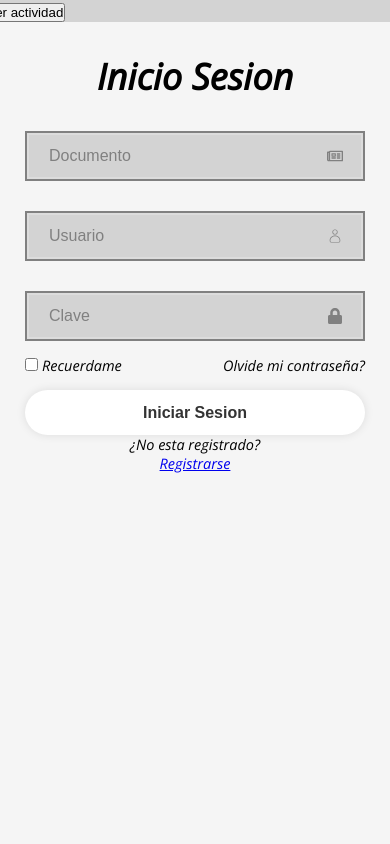
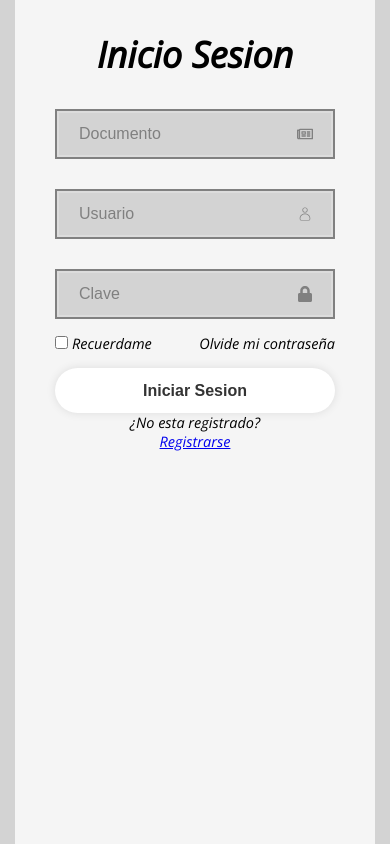
Before and after one commit to BenjaminPeres596/BancoFrontendDesarrollo, a React (Create React App) app in the folder bancofront/: page /LoginForm in a window 390 px wide. Shown: the top 844 px of the page. Built offline with nearby package versions, Linux system fonts and the light colour scheme.

Commit message:
Features

```diff
--- a/bancofront/package.json
+++ b/bancofront/package.json
@@ -37,6 +37,7 @@
   },
   "devDependencies": {
     "axios": "^1.6.7",
-    "react-icons": "^5.0.1"
+    "react-icons": "^5.0.1",
+    "react-router-dom": "^6.22.0"
   }
 }
--- a/bancofront/src/App.js
+++ b/bancofront/src/App.js
@@ -1,44 +1,23 @@
 import React, { useState, useEffect } from "react";
 import "./App.css";
-import { Boton } from "./Components/boton";
-import * as APITransferencia from "./services/transferencia";
-import LoginForm from "./Components/LoginForm/LoginForm";
-import { ListarArrays } from "./Components/listarArrays";
+import { BrowserRouter, Routes, Route } from "react-router-dom";
+import Pagina2 from "./pages/pagina2";
+import Prueba from "./pages/prueba";
+import LoginForm from "./pages/LoginForm/LoginForm";
 
 function App() {
-  const [transferencias, setTransferencias] = useState([]);
-  const [mostrarTransferencias, setMostrarTransferencias] = useState(false);
-
-  const handleClick = () => {
-    if (!mostrarTransferencias) {
-      APITransferencia.getTransferencias(1)
-        .then((data) => {
-          setTransferencias(data.datos);
-          setMostrarTransferencias(true);
-        })
-        .catch((error) => {
-          console.error("Error al obtener las transferencias:", error);
-        });
-    } else {
-      setMostrarTransferencias(false);
-    }
-  };
-
   return (
     <div>
-      <Boton
-        className="boton-grande"
-        accion={handleClick}
-        nombreAccion="Ver actividad"
-      />
-      {mostrarTransferencias && (
-        <ListarArrays
-          nombre="Transferencias"
-          array={transferencias}
-          atributos={["monto", "fecha"]}
-        />
-      )}
-      <LoginForm />
+      <div>
+        <BrowserRouter>
+          <Routes>
+            <Route index element={<LoginForm />} />
+            <Route path="/LoginForm" element={<LoginForm />} />
+            <Route path="/Pagina2" element={<Pagina2 />} />
+            <Route path="/prueba" element={<Prueba />} />
+          </Routes>
+        </BrowserRouter>
+      </div>
     </div>
   );
 }
--- a/bancofront/src/Components/LoginForm/LoginForm.css
+++ /dev/null
@@ -1,103 +0,0 @@
-.wrapper {
-    width: 420px;
-    background-color: whitesmoke;
-    color: black;
-
-    padding: 30px 40px;
-
-    height: 1000px;
-}
-
-.wrapper h1{
-    font-size: 36px;
-    text-align:center;
-
-
-}
-
-.wrapper .input-box{
-    position: relative;
-    width: 100%;
-    height: 50px;
-    border: 2px solid grey;
-    margin: 30px auto;
-    background-color: lightgray;
-}
-
-.input-box input {
-    width: 100%;
-    height: 100%;
-    background: transparent;
-    outline: none;
-    border: 2px solid rgba(255,255,255,.2);
-
-    font-size: 16px;
-    color: grey;
-    padding: 20px 45px 20px 20px;
-}
-
-.input-box input::placeholder {
-    color: grey;
-}
-
-.input-box .icon {
-    position: absolute;
-    right: 20px;
-    top: 50%;
-    transform: translateY(-50%);
-    font-size: 16px;
-    color: grey;
-}
-
-.wrapper .remember-forgot {
-    display: flex;
-    justify-content: space-between;
-    font-size: 14.5px;
-    margin: -15px 0 15px;
-
-}
-
-.remember-forgot label input {
-    accent-color: #fff;
-    margin-right: 4px;
-
-}
-
-.remember-forgot a {
-    color: black;
-    text-decoration: none;
-}
-
-.remeber-forgot a:hover {
-    text-decoration: underline;
-}
-
-.wrapper button {
-    width: 100%;
-    height: 45px;
-    background: #fff;
-    border: none;
-    outline: none;
-    border-radius: 40px;
-    box-shadow: 0 0 10px rgba(0,0,0,.1);
-    cursor: pointer;
-    font-size: 16px;
-    color: #333;
-    font-weight: 700;
-
-}
-.wrapper .Register-link{
-    font-size: 14.5px;
-    text-align: center;
-    margin-top: 20px 0 15px;
-}
-
-.Register-link p a{
-    color: #fff;
-    text-decoration: none;
-    font-weight: 600;
-}
-
-.Register-link p a:hover {
-    text-decoration: underline;
-}
--- a/bancofront/src/Components/LoginForm/LoginForm.jsx
+++ /dev/null
@@ -1,38 +0,0 @@
-import React from 'react';
-import './LoginForm.css';
-import { CiUser } from "react-icons/ci";
-import { FaLock , FaRegNewspaper} from "react-icons/fa";
-
-export const LoginForm = () => {
-  return (
-    <div className='wrapper'>
-        <form action="">
-            <h1>Inicio Sesion</h1>
-            <div className="input-box">
-                <input type="text" placeholder='Documento'required />
-                <FaRegNewspaper className='icon' />
-            </div>
-            <div className="input-box">
-                <input type="text" placeholder='Usuario'required />
-                <CiUser className='icon' />
-            </div>
-            <div className="input-box">
-                <input type="password" placeholder='Clave' required />
-                <FaLock className='icon' />
-            </div>
-            <div className="remember-forgot">
-                    <label><input type="checkbox"/>Recuerdame</label>
-                    <a href="#">Olvide mi contraseña?</a>
-            </div>
-            <button type="submit">Iniciar Sesion</button>
-
-            <div className="Register-link">
-                <p> ¿No esta registrado? </p>
-                <a href="#">Registrarse</a>
-            </div>
-        </form>
-    </div>
-  )
-}
-
-export default LoginForm;
--- a/bancofront/src/index.css
+++ b/bancofront/src/index.css
@@ -1,23 +1,23 @@
-@import url('https://fonts.googleapis.com/css2?family=Open+Sans:ital@1&display=swap');
+@import url("https://fonts.googleapis.com/css2?family=Open+Sans:ital@1&display=swap");
 
 * {
-  margin:0;
+  margin: 0;
   padding: 0;
   box-sizing: border-box;
 }
 
 body {
-  font-family: 'Open Sans', sans-serif;
+  font-family: "Open Sans", sans-serif;
   -webkit-font-smoothing: antialiased;
   -moz-osx-font-smoothing: grayscale;
   display: flex;
   justify-content: center;
   align-items: center;
-  min-height: 100vh;
-  background: lightgray ;
+  min-height: 20vh;
+  background: lightgray;
 }
 
 code {
-  font-family: source-code-pro, Menlo, Monaco, Consolas, 'Courier New',
+  font-family: source-code-pro, Menlo, Monaco, Consolas, "Courier New",
     monospace;
 }
--- /dev/null
+++ b/bancofront/src/pages/LoginForm/LoginForm.css
@@ -0,0 +1,103 @@
+.wrapper {
+  width: 420px;
+  background-color: whitesmoke;
+  color: black;
+  padding: 30px 40px;
+  height: 1000px;
+}
+
+.wrapper h1 {
+  font-size: 36px;
+  text-align: center;
+}
+
+.wrapper .input-box {
+  position: relative;
+  width: 100%;
+  height: 50px;
+  border: 2px solid grey;
+  margin: 30px auto;
+  background-color: lightgray;
+}
+
+.input-box input {
+  width: 100%;
+  height: 100%;
+  background: transparent;
+  outline: none;
+  border: 2px solid rgba(255, 255, 255, 0.2);
+  font-size: 16px;
+  color: grey;
+  padding: 20px 45px 20px 20px;
+}
+
+.input-box input::placeholder {
+  color: grey;
+}
+
+.input-box .icon {
+  position: absolute;
+  right: 20px;
+  top: 50%;
+  transform: translateY(-50%);
+  font-size: 16px;
+  color: grey;
+}
+
+.wrapper .remember-forgot {
+  display: flex;
+  justify-content: space-between;
+  font-size: 14.5px;
+  margin: -15px 0 15px;
+}
+
+.remember-forgot label input {
+  accent-color: #fff;
+  margin-right: 4px;
+}
+
+.remember-forgot a {
+  color: black;
+  text-decoration: none;
+}
+
+.remeber-forgot a:hover {
+  text-decoration: underline;
+}
+
+.wrapper button {
+  width: 100%;
+  height: 45px;
+  background: #fff;
+  border: none;
+  outline: none;
+  border-radius: 40px;
+  box-shadow: 0 0 10px rgba(0, 0, 0, 0.1);
+  cursor: pointer;
+  font-size: 16px;
+  color: #333;
+  font-weight: 700;
+}
+
+.wrapper .Register-link {
+  font-size: 14.5px;
+  text-align: center;
+  margin-top: 20px 0 15px;
+}
+
+.Register-link p a {
+  color: #fff;
+  text-decoration: none;
+  font-weight: 600;
+}
+
+.Register-link p a:hover {
+  text-decoration: underline;
+}
+
+/*Esta parte del codigo es la q lo hace responsivo en pantallas chiquitas */
+@media only screen and (max-width: 600px) {
+  .wrapper {
+    width: 100%;
+  }
+}
--- /dev/null
+++ b/bancofront/src/pages/LoginForm/LoginForm.jsx
@@ -0,0 +1,41 @@
+import React from "react";
+import "./LoginForm.css";
+import { CiUser } from "react-icons/ci";
+import { FaLock, FaRegNewspaper } from "react-icons/fa";
+
+export const LoginForm = () => {
+  return (
+    <div className="wrapper">
+      <form action="">
+        <h1>Inicio Sesion</h1>
+        <div className="input-box">
+          <input type="text" placeholder="Documento" required />
+          <FaRegNewspaper className="icon" />
+        </div>
+        <div className="input-box">
+          <input type="text" placeholder="Usuario" required />
+          <CiUser className="icon" />
+        </div>
+        <div className="input-box">
+          <input type="password" placeholder="Clave" required />
+          <FaLock className="icon" />
+        </div>
+        <div className="remember-forgot">
+          <label>
+            <input type="checkbox" />
+            Recuerdame
+          </label>
+          <a href="#">Olvide mi contraseña</a>
+        </div>
+        <button type="submit">Iniciar Sesion</button>
+
+        <div className="Register-link">
+          <p> ¿No esta registrado? </p>
+          <a href="http://localhost:3000/pagina2">Registrarse</a>
+        </div>
+      </form>
+    </div>
+  );
+};
+
+export default LoginForm;
--- /dev/null
+++ b/bancofront/src/pages/pagina2.js
@@ -0,0 +1,13 @@
+// Pagina2.js
+import React from "react";
+
+const Pagina2 = () => {
+  return (
+    <div>
+      <h2>Página 2</h2>
+      <p>Contenido de la Página 2.</p>
+    </div>
+  );
+};
+
+export default Pagina2;
--- /dev/null
+++ b/bancofront/src/pages/prueba.js
@@ -0,0 +1,12 @@
+import React from "react";
+
+const Prueba = () => {
+  return (
+    <div>
+      <h2>Página prueba</h2>
+      <p>Contenido de la Página 2.</p>
+    </div>
+  );
+};
+
+export default Prueba;
```
Also changed, not shown: bancofront/src/MiComponente.js (deleted, +0 -14 lines), 1 other file (tests, documents, lock files or other folders).
